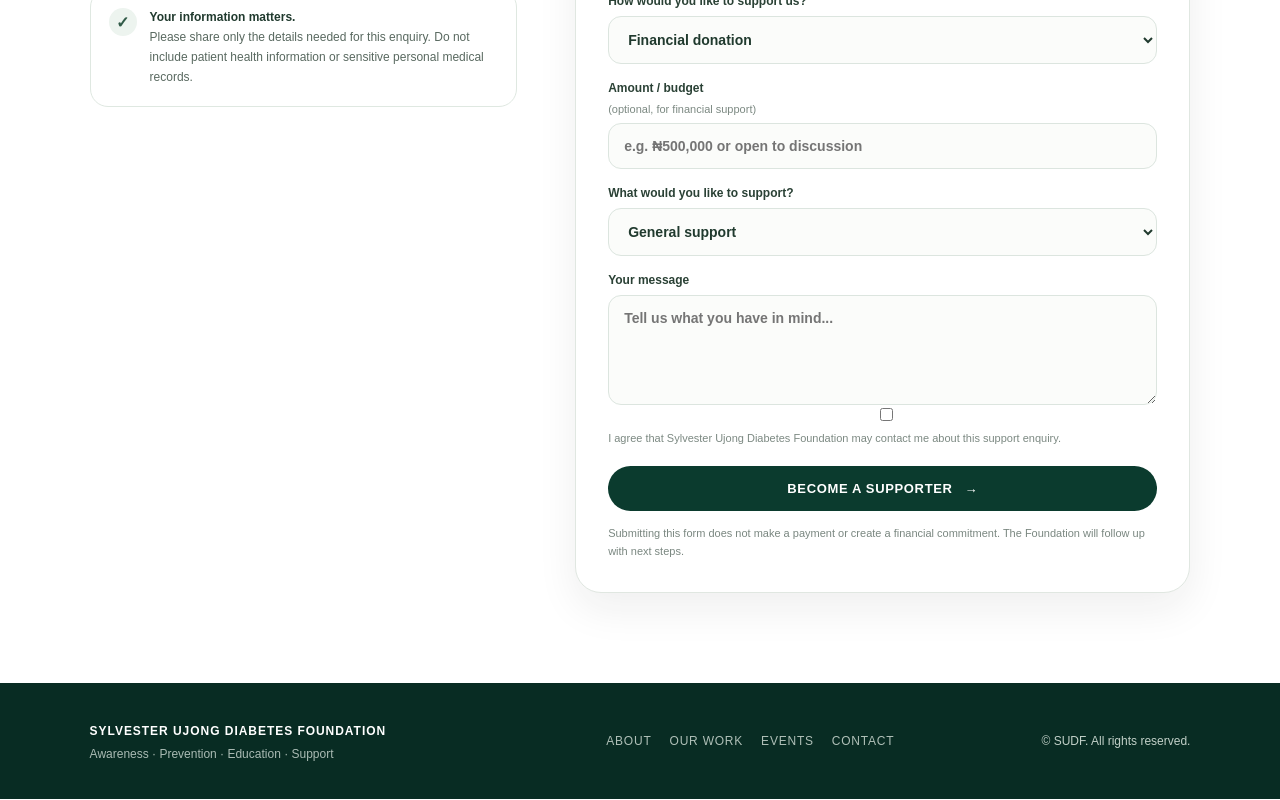
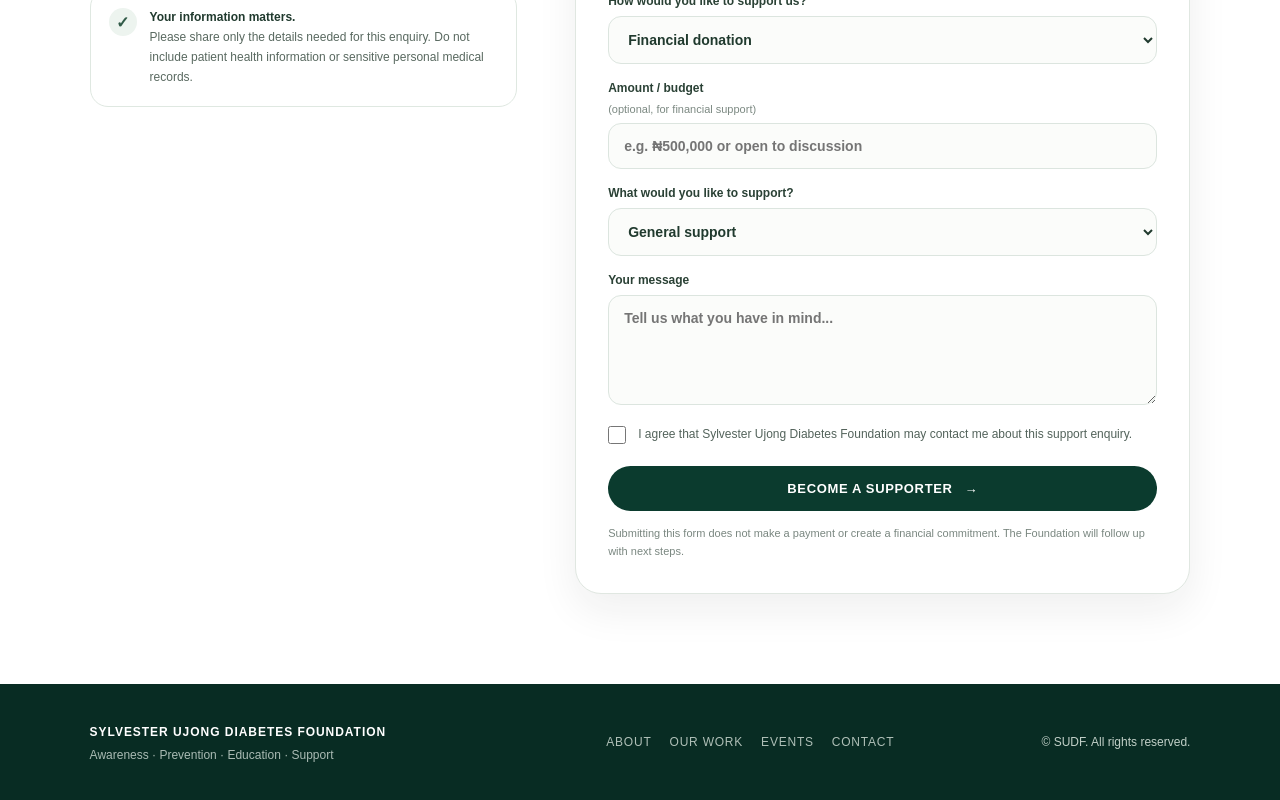
Before and after one commit to AkongShadrach/SUDF-website, a Next.js app: page /donate-support in a window 1280 px wide. Shown: the part 1801-2601 px from the top of the page. Built offline with nearby package versions, Linux system fonts and the light colour scheme.

Commit message:
Finish SUDF sponsorship-style support page styling and consent control

```diff
--- a/app/globals.css
+++ b/app/globals.css
@@ -944,3 +944,32 @@ blockquote { margin:32px 0 0; padding:20px 0 0 22px; border-left:3px solid var(-
  .support-footer { grid-template-columns:1fr;gap:18px;padding:34px 5vw; }
  .support-footer nav { gap:14px 20px; }
 }
+
+
+/* Consent row in the supporter enquiry form */
+.support-consent {
+  display:flex !important;
+  grid-template-columns:20px 1fr;
+  align-items:flex-start;
+  gap:12px !important;
+  margin-top:20px;
+  color:#53635b !important;
+  font-size:12px !important;
+  font-weight:500 !important;
+  line-height:1.6;
+}
+.support-consent input {
+  appearance:auto;
+  width:18px !important;
+  height:18px;
+  flex:0 0 18px;
+  margin:1px 0 0;
+  padding:0;
+  accent-color:#315b48;
+  box-shadow:none !important;
+}
+.support-consent span { color:#53635b !important;font-size:12px !important; }
+@media(max-width:760px) {
+  .support-more .support-options-grid { grid-template-columns:1fr; }
+  .support-more .support-option-card { padding:23px; }
+}
```
